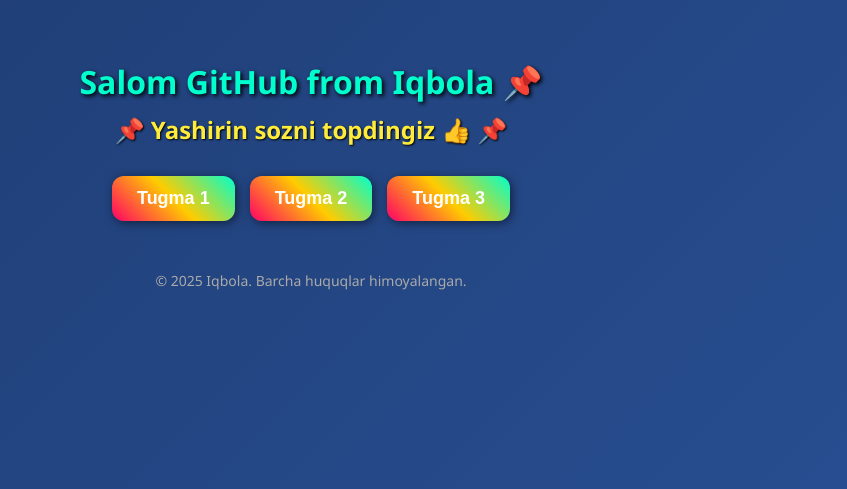
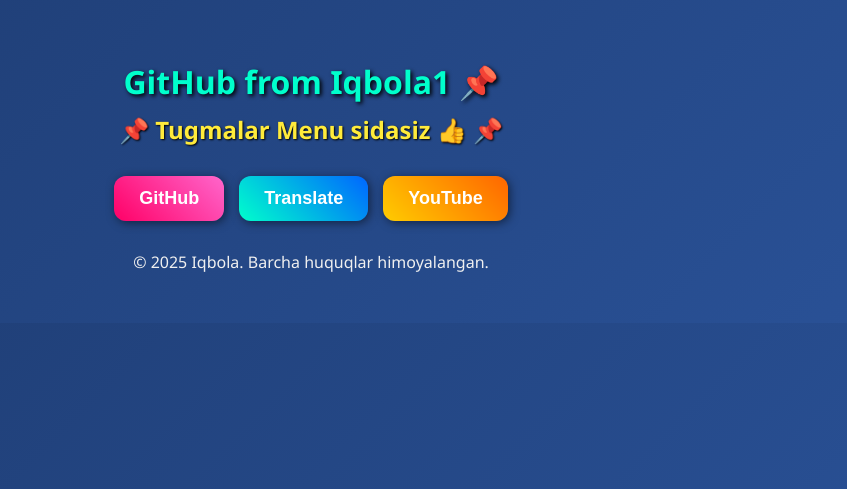
Before and after one commit to Ziyodullodev/flask-backend-organish-uchun-3, a Flask app: page /iqbola in a window 1280 px wide. Shown: the top 489 px of the page, without its empty margins (329-1176 px from the left). Run offline with Flask 3, Linux system fonts and the light colour scheme.

Commit message:
yangi Bolimga Hush kelibsiz

```diff
--- a/static/iqbola.css
+++ b/static/iqbola.css
@@ -20,11 +20,11 @@
 }
 
 .buttons {
-    margin-bottom: 50px;
     display: flex;
     justify-content: center;
     flex-wrap: wrap;
     gap: 15px;
+    margin-bottom: 30px;
 }
 
 .btn {
@@ -32,7 +32,6 @@
     font-size: 18px;
     font-weight: bold;
     color: #fff;
-    background: linear-gradient(45deg, #ff0066, #ffcc00, #00ffcc);
     border: none;
     border-radius: 12px;
     cursor: pointer;
@@ -40,25 +39,44 @@
     box-shadow: 2px 2px 10px rgba(0,0,0,0.5);
 }
 
+/* Asosiy tugmalar ranglari (noyob) */
+#btn1 { background: linear-gradient(45deg, #ff0066, #ff66cc); }
+#btn2 { background: linear-gradient(45deg, #00ffcc, #0066ff); }
+#btn3 { background: linear-gradient(45deg, #ffcc00, #ff6600); }
+
 .btn:hover {
     transform: scale(1.15);
     box-shadow: 4px 4px 15px rgba(0,0,0,0.7);
-    background: linear-gradient(45deg, #00ffcc, #ff0066, #ffcc00);
 }
 
-footer {
-    font-size: 14px;
-    color: #aaa;
-    margin-top: 50px;
+/* Link tugmalari */
+.links {
+    display: flex;
+    justify-content: center;
+    flex-wrap: wrap;
+    gap: 15px;
+    margin-top: 20px;
 }
 
-@media screen and (max-width: 600px) {
-    body {
-        padding: 30px 10px;
-    }
+.link-btn {
+    padding: 10px 20px;
+    font-size: 16px;
+    font-weight: bold;
+    color: #fff;
+    border: none;
+    border-radius: 10px;
+    cursor: pointer;
+    transition: transform 0.3s, box-shadow 0.3s, background 0.5s;
+    text-decoration: none;
+    display: inline-block;
+}
 
-    .btn {
-        width: 80%;
-        margin: 10px auto;
-    }
+/* Link tugmalari ranglari (har xil) */
+.link-github { background: #333; }
+.link-translate { background: #0f9d58; }
+.link-youtube { background: #ff0000; }
+
+.link-btn:hover {
+    transform: scale(1.1);
+    box-shadow: 3px 3px 10px rgba(0,0,0,0.5);
 }
--- a/templates/iqbola.html
+++ b/templates/iqbola.html
@@ -1,28 +1,33 @@
-<link rel="stylesheet" href="{{ url_for('static', filename='iqbola.css') }}">
 <!DOCTYPE html>
 <html lang="uz">
 <head>
     <meta charset="UTF-8">
     <meta name="viewport" content="width=device-width, initial-scale=1.0">
-    <title>Iqbolaning GitHub Sahifasi</title>
+    <title>Interaktiv Tugmalar</title>
     <link rel="stylesheet" href="iqbola.css">
 </head>
 <body>
     <header>
-        <h1>Salom GitHub from Iqbola 📌</h1>
-        <h2>📌 Yashirin sozni topdingiz 👍 📌</h2>
+        <h1> GitHub from Iqbola1 📌</h1>
+        <h2>📌 Tugmalar Menu sidasiz 👍 📌</h2>
     </header>
 
     <main>
         <div class="buttons">
-            <button class="btn">Tugma 1</button>
-            <button class="btn">Tugma 2</button>
-            <button class="btn">Tugma 3</button>
+            <button class="btn" id="btn1">GitHub</button>
+            <button class="btn" id="btn2">Translate</button>
+            <button class="btn" id="btn3">YouTube</button>
+        </div>
+
+        <div id="links" class="links">
+            <!-- Havolalar shu yerda chiqadi -->
         </div>
     </main>
 
     <footer>
         &copy; 2025 Iqbola. Barcha huquqlar himoyalangan.
     </footer>
+
+    <script src="iqbola.js"></script>
 </body>
 </html>
```
